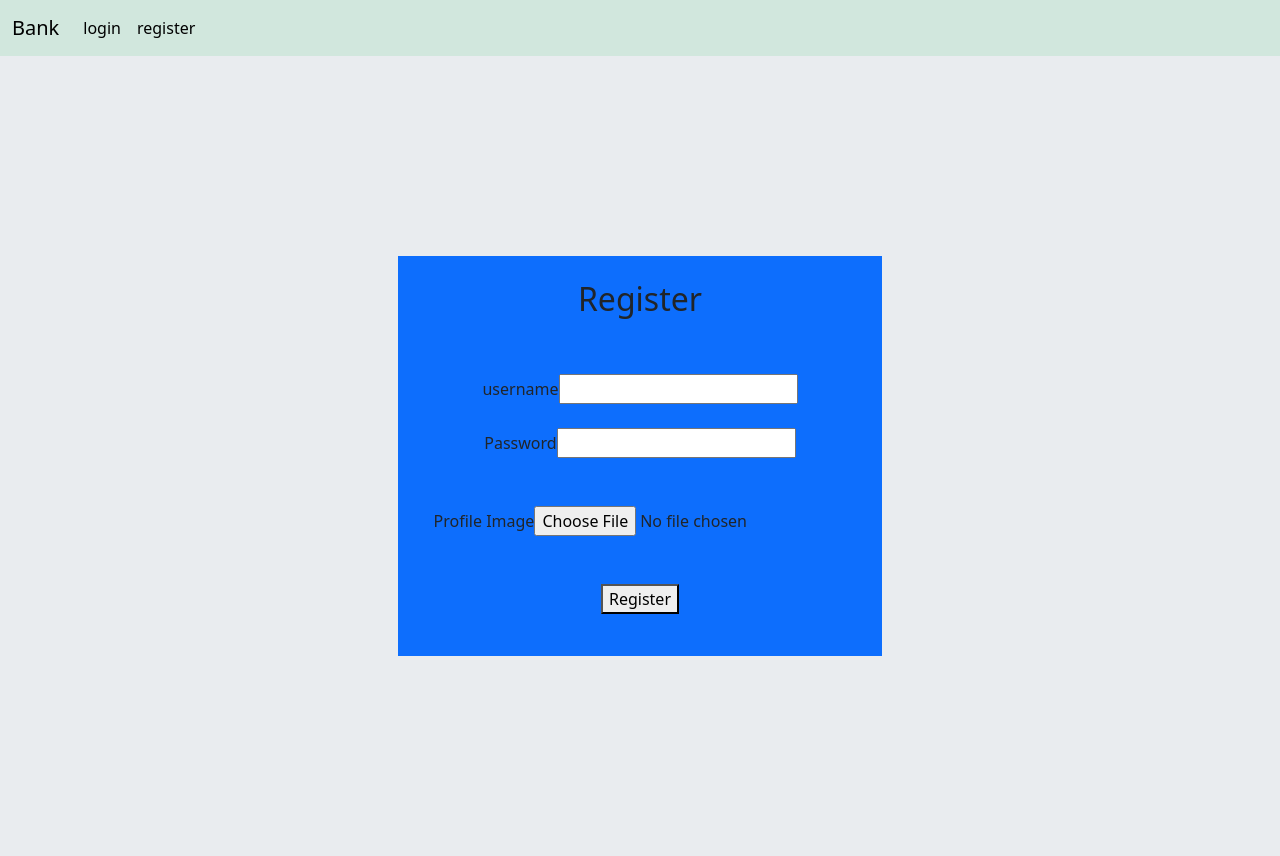
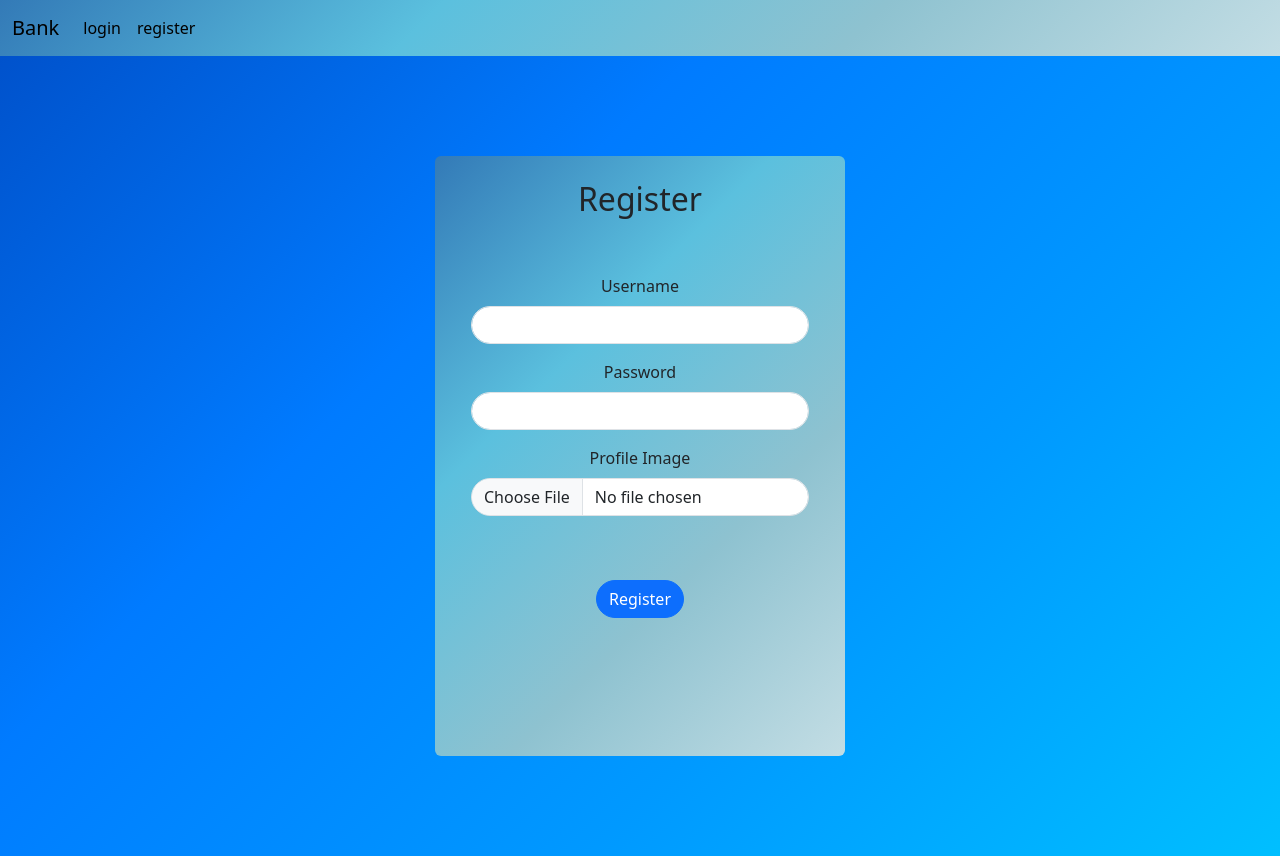
Before and after one commit to turkialjared/mini-project, a React (Create React App) app: page /register in a window 1280 px wide. Built offline with nearby package versions, Linux system fonts and the light colour scheme.

Commit message:
Css and mainpage

```diff
--- a/src/App.css
+++ b/src/App.css
@@ -36,3 +36,16 @@
     transform: rotate(360deg);
   }
 }
+.SS {
+  background: linear-gradient(135deg, #337ab7, #5bc0de, #8ec2d0, #c3dde4);
+}
+.cc {
+  height: 100vh;
+
+  background: linear-gradient(135deg, #0052cc, #007bff, #0099ff, #00bfff);
+}
+.kk {
+  background: linear-gradient(135deg, #337ab7, #5bc0de, #8ec2d0, #c3dde4);
+  border-radius: 30px;
+  padding-top: 70px;
+}
--- a/src/api/navbar.js
+++ b/src/api/navbar.js
@@ -7,7 +7,7 @@ import { deleteToken } from "../storage/storage";
 const NavBar = () => {
   const [user, setUser] = useContext(UserContext);
   return (
-    <nav className="navbar navbar-expand-lg bg-success-subtle">
+    <nav className="navbar navbar-expand-lg  SS">
       <div className="container-fluid">
         <NavLink className="navbar-brand" to="/">
           Bank
--- a/src/pages/Home.js
+++ b/src/pages/Home.js
@@ -2,8 +2,12 @@ import React from "react";
 
 const Home = () => {
   return (
-    <div>
-      <h1>this is the bank of </h1>
+    <div className="cc d-flex justify-content-center align-items-center">
+      <div className="h-50 d-inline-block row d-flex justify-content-space-between kk">
+        <h1> This Project Is Made By </h1>
+        <h3>Amal Alzabi</h3>
+        <h3>Turki Almutairi</h3>
+      </div>
     </div>
   );
 };
--- a/src/pages/Login.js
+++ b/src/pages/Login.js
@@ -28,34 +28,46 @@ const Login = () => {
   };
 
   return (
+    <div className=" d-flex justify-content-center align-items-center cc">
+      <div className="h-50 d-inline-block row justify-content-between rounded SS">
         <div>
-      <div>
-        <h2>Login</h2>
+          <h2 className="p-4">Login</h2>
           <form onSubmit={handleFormSubmit}>
-          <div>
-            <label htmlFor="username">userName</label>
+            <div className="p-4">
+              <div className="mb-3">
+                <label htmlFor="username" className="form-label">
+                  Username
+                </label>
                 <input
-              type="username"
+                  type="text"
                   name="username"
                   id="username"
+                  className="form-control rounded-pill"
                   onChange={handleChange}
                   required
                 />
               </div>
-          <div className="mb-6">
-            <label htmlFor="password">Password</label>
+              <div className="mb-3">
+                <label htmlFor="password" className="form-label">
+                  Password
+                </label>
                 <input
                   name="password"
                   type="password"
                   id="password"
+                  className="form-control rounded-pill"
                   onChange={handleChange}
                   required
                 />
               </div>
-          <div className="flex justify-center">
-            <button type="submit">Login</button>
+            </div>
+            <div className="d-flex justify-content-center p-4">
+              <button type="submit" className="btn btn-primary rounded-pill">
+                Login
+              </button>
             </div>
           </form>
+        </div>
       </div>
     </div>
   );
--- a/src/pages/MainPage.js
+++ b/src/pages/MainPage.js
@@ -3,14 +3,33 @@ import { me } from "../api/auth";
 import { useQuery } from "@tanstack/react-query";
 
 const MainPage = () => {
-  const { data: users } = useQuery({
+  const { data: user } = useQuery({
     queryKey: ["user"],
     queryFn: me,
   });
+
+  console.log(user.image);
   return (
-    <>
-      <h1></h1>
-    </>
+    <div className="card text-center">
+      <div className="card-header">
+        <h2>My Profile</h2>
+      </div>
+      <div className="card-body">
+        {user ? (
+          <div>
+            <img
+              src={user.image}
+              alt="User Profile"
+              className="img-fluid rounded-circle"
+              style={{ maxWidth: "200px" }}
+            />
+            <h3 className="card-title">Name: {user.username}</h3>
+          </div>
+        ) : (
+          <p>Loading user profile...</p>
+        )}
+      </div>
+    </div>
   );
 };
 
--- a/src/pages/Register.js
+++ b/src/pages/Register.js
@@ -22,47 +22,55 @@ const Register = () => {
   };
 
   return (
-    <div
-      className="bg-body-secondary d-flex justify-content-center align-items-center"
-      style={{
-        height: "100vh",
-      }}
-    >
-      <div className="h-50 d-inline-block bg-primary row d-flex justify-content-space-between">
+    <div className="bg-body-secondary d-flex justify-content-center align-items-center cc">
+      <div className="h-75 d-inline-block row justify-content-between rounded SS">
         <form onSubmit={handleFormSubmit}>
-          <h2 className="p-4">Register</h2>
+          <h2 className="p-4 rounded ">Register</h2>
           <div className="p-4">
-            <label htmlFor="username">username</label>
+            <div className="mb-3">
+              <label htmlFor="username" className="form-label">
+                Username
+              </label>
               <input
                 type="text"
                 id="username"
                 name="username"
+                className="form-control rounded-pill"
                 onChange={handleChange}
                 required
               />
             </div>
-          <div className="mb-4">
-            <label htmlFor="password">Password</label>
+            <div className="mb-3">
+              <label htmlFor="password" className="form-label">
+                Password
+              </label>
               <input
                 type="password"
                 id="password"
                 name="password"
+                className="form-control rounded-pill"
                 onChange={handleChange}
                 required
               />
             </div>
-          <div className="mb-6 flex justify-center p-4 align-items-center">
-            <label htmlFor="image">Profile Image</label>
+            <div className="mb-3">
+              <label htmlFor="image" className="form-label">
+                Profile Image
+              </label>
               <input
                 type="file"
                 id="image"
                 name="image"
+                className="form-control rounded-pill"
                 onChange={handleChange}
                 required
               />
             </div>
-          <div className="flex justify-center p-4">
-            <button type="submit">Register</button>
+          </div>
+          <div className="d-flex justify-content-center p-4">
+            <button type="submit" className="btn btn-primary rounded-pill">
+              Register
+            </button>
           </div>
         </form>
       </div>
```
Lines whose indentation alone changed are shown as unchanged.
